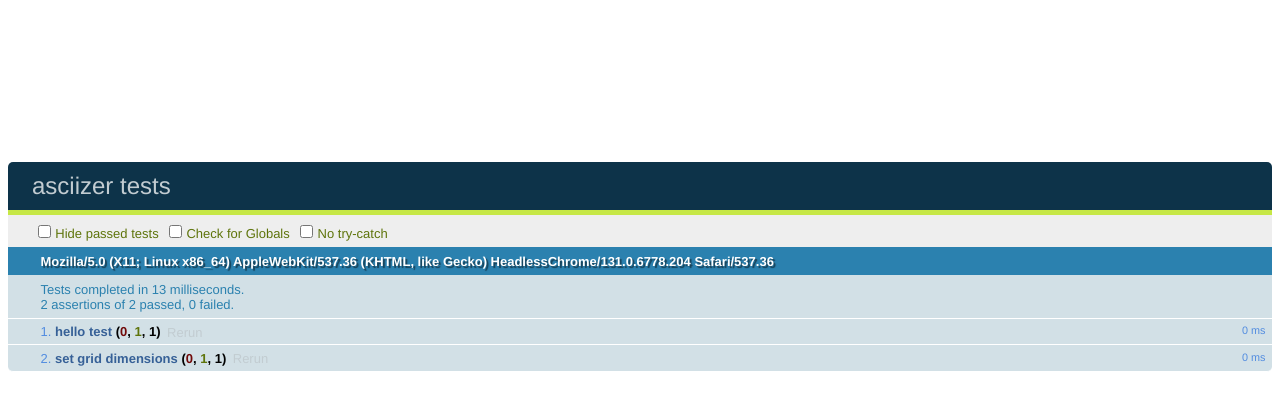
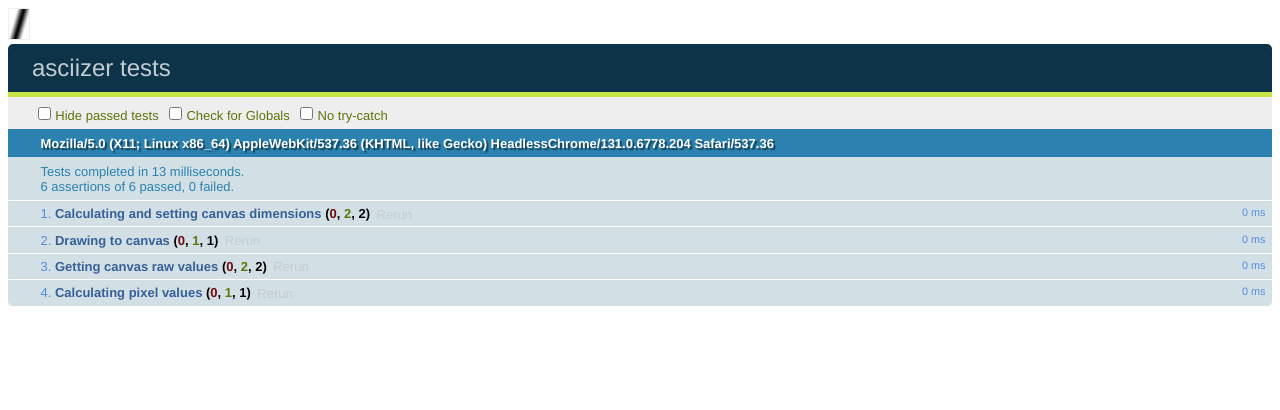
Before and after one commit to Radek-Novak/asciizer, a website: page tests.html in a window 1280 px wide. Drawn offline with Linux system fonts and the light colour scheme.

Commit message:
first working tests

```diff
--- a/scripts/Asciizer.js
+++ b/scripts/Asciizer.js
@@ -1,11 +1,13 @@
 function Asciizer(imgObj, gridWidth) {
+    "use strict";
+
     var canvas = $('#atelier')[0],
         context = canvas.getContext('2d'),
         CHAR_RATIO = 7 / 13,
+        CHAR_W = 8,
+        CHAR_H = 16,
         img = imgObj,
-        ratio = img.width / img.height,
         gridHeight = null,
-        valueArray = [],
         min = Infinity,
         max = 0,
         sum = 0,
@@ -15,17 +17,48 @@ function Asciizer(imgObj, gridWidth) {
         charh = null,
         chars = " .-:*+=%#@".split("").reverse().join("");
 
-    canvas.width = img.width;
-    canvas.height = img.height;
+    this.image = imgObj;
+    this.valueArray = [];
+    this.pixelLightness = [];
+    this.grid_w = gridWidth;
+    this.grid_h;
 
-    this.setGridDimensions = function(w) {
-        gridWidth = w;
-        gridHeight = Math.floor(CHAR_RATIO * (gridWidth / ratio));
-        charw = Math.floor(canvas.width / gridWidth);
-        charh = Math.floor(canvas.height / gridHeight);
-    };
+    this.loadImage = function (i) {
+        this.image = i || imgObj;
+    }
 
-    this.calculate = function(w) {
+    this.setCanvasSize = function (w, h) {
+        var ratio = this.image.width / w;
+
+        this.grid_w = w;
+        this.grid_h = h || (this.image.height / ratio);
+
+        canvas.width = w;
+        canvas.height = this.grid_h * 2;
+    }
+
+    this.draw = function (image2draw) {
+        image2draw = image2draw || this.image;
+        context.drawImage(image2draw, 0, 0, canvas.width, canvas.height);
+    }
+
+    this.readCanvas = function () {
+        this.valueArray = context.getImageData(0, 0, canvas.width, canvas.height).data;
+    }
+
+    this.calculate = function () {
+        for (var i = 0, ii = this.valueArray.length/4; i < ii; i++) {
+            var va = this.valueArray;
+            this.pixelLightness.push(
+                (
+                    va[4*i] + va[4*i + 1] + va[4*i + 2])
+                    *
+                    (256 / (va[4*i+3] + 1)
+                )
+            );
+        }
+    }
+    /*this.calculate = function(w) {
         w = w || gridWidth;
         this.setGridDimensions(w);
 
@@ -42,13 +75,13 @@ function Asciizer(imgObj, gridWidth) {
         range = null;
         step = null;
         valueArray = [];
-    };
-    this.setGridDimensions(gridWidth);
+    };*/
+    //this.setGridDimensions(gridWidth);
 
 
-    this.calculate();
+    //this.calculate();
 
-    window.val = [charw, charh, gridWidth, gridHeight, canvas];
+    //window.val = [charw, charh, gridWidth, gridHeight, canvas];
 
 
     function getValues() {
@@ -147,17 +180,8 @@ function Asciizer(imgObj, gridWidth) {
         $('pre').text(text);
     }
 
-    function putRectangle(ctx, data, coords) {
-        ctx.putImageData(data, coords[0], coords[1]);
-    }
 
-    function paintGrid(ctx) {
-        for (var i = 0; i < gridHeight; i++) {
-            for (var j = 0; j < gridWidth; j++) {
-                context.strokeStyle = "rgb(20, 220,100)";
-                context.strokeRect(j * charw, i * charh, charw, charh);
-            }
-        }
-    }
-
+    (function startup () {
+        this.loadImage();
+    });
 }
--- a/scripts/tests/tests.js
+++ b/scripts/tests/tests.js
@@ -1,19 +1,105 @@
 var el_testImages = document.querySelectorAll('.test-images img'),
-	testImages = [];
 
-/*for (var i = 0, ii = i < el_testImages.length; i < ii; i++) {
-	testImages[i] = new Image();
-	testImages[i].onload = function () {
+    testImages = {
+        white: $('[src$="white.jpg"]')[0],
+        black: $('[src$="black.jpg"]')[0],
+        diag: $('[src$="diag.jpg"]')[0]
+    },
 
-	}
-	testImages[i].src = this;
-}*/
-//var a = new Asciizer(this, getGridWidth());
+    asciizerObject = new Asciizer(el_testImages[0]),
+    canvas = $('#atelier')[0],
+    ctx = canvas.getContext('2d');
 
 
-test( "hello test", function() {
-  ok( 1 == "1", "Passed!" );
+
+test("Calculating and setting canvas dimensions", function() {
+    var testA = 20,
+        ascObj = new Asciizer(testImages.black),
+        cnvS, imgW, imgH, ratio;
+
+    function getCanvasSize(sel) {
+        var c = $(sel)[0] || $('#atelier')[0];
+
+        return {
+            w: c.width,
+            h: c.height
+        };
+    }
+    ascObj.setCanvasSize(testA);
+
+    imgW = ascObj.image.width;
+    imgH = ascObj.image.height;
+    ratio = imgW / testA;
+
+    // check
+    cnvS = getCanvasSize();
+    ok(cnvS.w === testA && cnvS.h === (imgH / ratio) * 2, "Canvas dimensions: " + cnvS.w +'x'+ cnvS.h);
+    ok(ascObj.grid_w === testA && ascObj.grid_h === (imgH / ratio), "Chargrid dimensions: " + ascObj.grid_w +'x'+ ascObj.grid_h);
+
 });
-test( "set grid dimensions", function() {
-  ok( 1 == "1", "Passed!" );
+
+
+test("Drawing to canvas", function() {
+    // set test values
+    var pretest,
+        result;
+
+    ctx.clearRect(0, 0, canvas.width, canvas.height);
+    pretest = ctx.getImageData(0, 0, canvas.width, canvas.height).data;
+
+    ctx.drawImage(el_testImages[19], 0, 0, canvas.width, canvas.height);
+    result = ctx.getImageData(0, 0, canvas.width, canvas.height).data;
+
+    // test
+
+    // check
+    notDeepEqual(pretest, result, "something was drawn");
+
+    //ok(result.w == a && result.h == b, "Passed!" );
+
+    // cleanup
+    ctx.clearRect(0, 0, canvas.width, canvas.height);
 });
+
+test("Getting canvas raw values", function() {
+    "use strict";
+    // set test values
+    var oktest = true,
+        result,
+        counter = 0;
+
+    // test
+    asciizerObject.draw(testImages.black);
+    asciizerObject.readCanvas();
+    result = asciizerObject.valueArray;
+
+    for (var i = 0, ii = (result.length) / 4; i < ii; i++) {
+        var curtest = result[4 * i] === 0 &&
+            result[4 * i + 1] === 0 &&
+            result[4 * i + 2] === 0 &&
+            result[4 * i + 3] === 255;
+        oktest = oktest && curtest;
+        counter++;
+    }
+
+    ok(oktest, "reading drawn image");
+    ok(canvas.width * canvas.height === result.length / 4, "length of data: " + result.length / 4);
+
+    // cleanup
+    //ctx.clearRect(0, 0, canvas.width, canvas.height);
+});
+
+test("Calculating pixel values ", function() {
+    "use strict";
+
+    var ascObj = new Asciizer();
+
+    ascObj.loadImage(testImages.diag);
+    ascObj.setCanvasSize(20);
+    ascObj.draw();
+    ascObj.readCanvas();
+    ascObj.calculate();
+
+    ok(ascObj.valueArray.length === ascObj.pixelLightness.length * 4, "correct array length");
+	console.log(ascObj);
+});
--- a/tests.html
+++ b/tests.html
@@ -4,6 +4,16 @@
   <meta charset="utf-8">
   <title>asciizer tests</title>
   <link rel="stylesheet" href="styles/qunit.css">
+  <style>
+  	/* #qunit {
+  		position: fixed;
+  		top: 0;
+  		width: 98%;
+  	} */
+	canvas {
+		border: 1px solid #EEE;
+	}
+  </style>
 </head>
 <body>
 
@@ -26,9 +36,10 @@
 		<img src="testimg/kruhyV.jpg" alt="k">
 		<img src="testimg/trojuhelniky2.svg" alt="t">
 		<img src="testimg/Zlovůle.jpg" alt="Z">
+		<img src="testimg/corner-test.png" alt="corner">
+		<img src="testimg/part-transparent.png" alt="transpar">
 	</div>
 
-	<canvas id="testcanvas"></canvas>
 	<canvas id="atelier"></canvas>
 
 
```
Also changed, not shown: testimg/corner-test.png (added), testimg/part-transparent.png (added).
